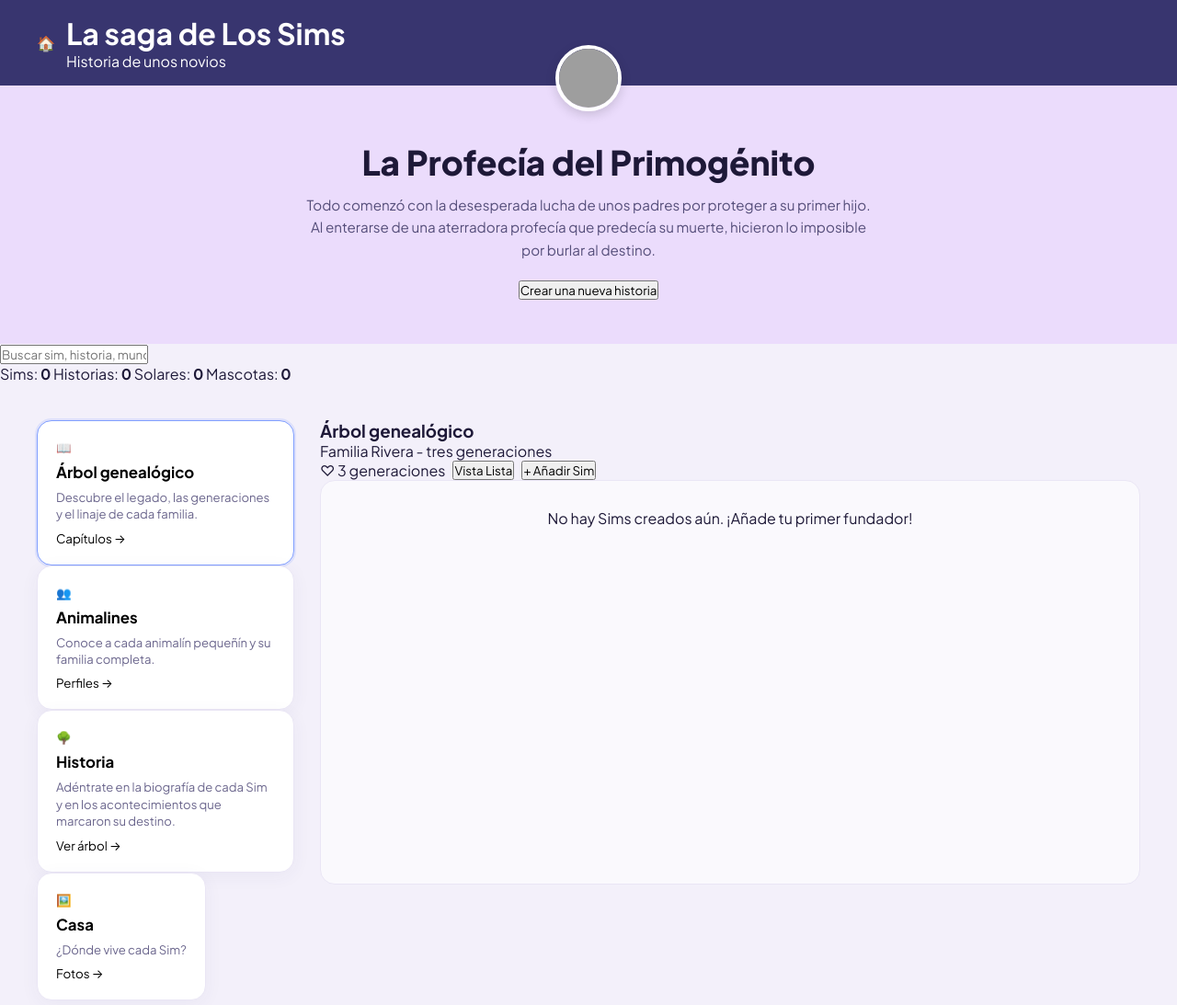
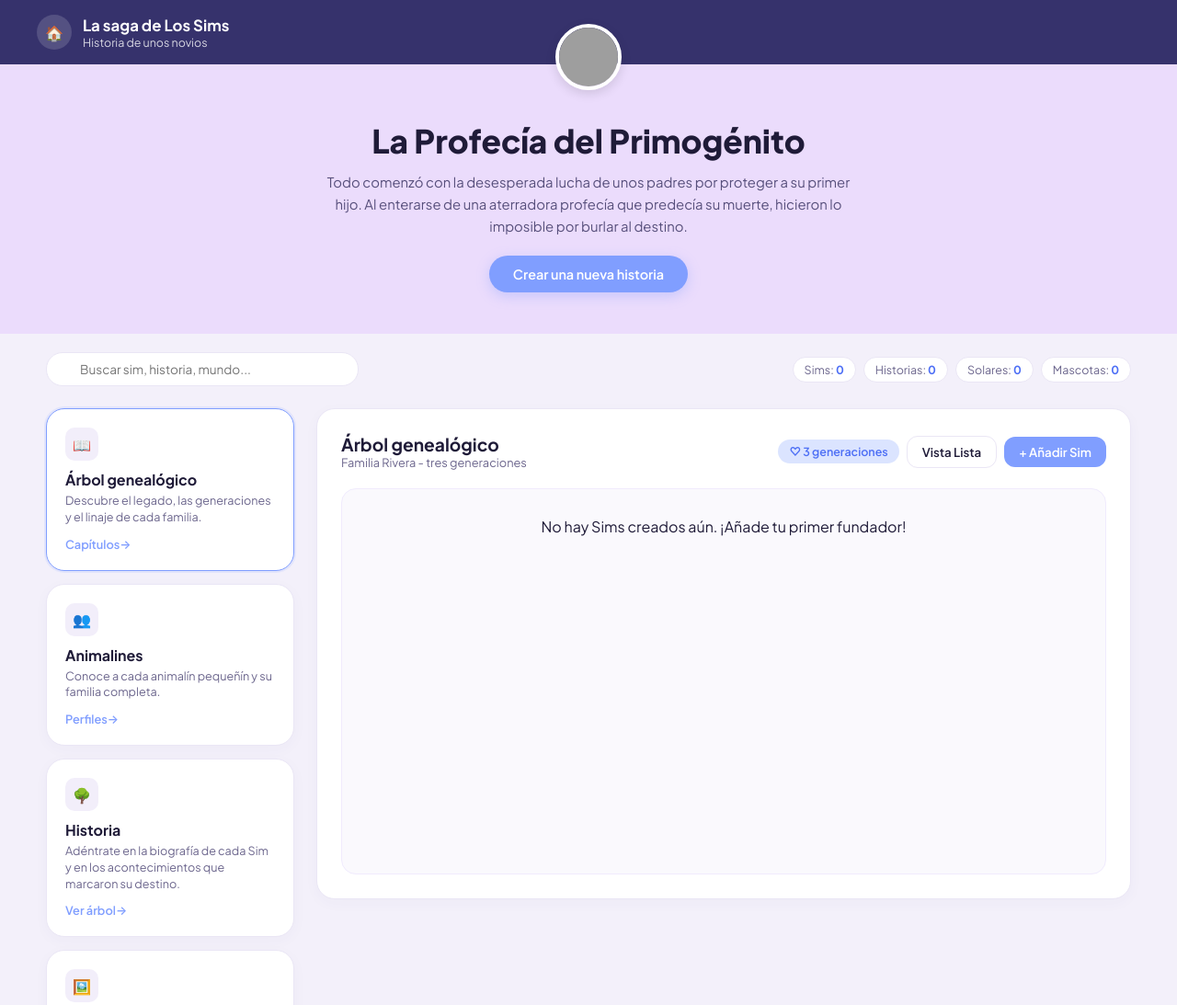
Before and after one commit to steranp2401/Lore-de-los-novios, a plain HTML site: page index.html in a window 1280 px wide. Shown: the top 1093 px of the page at 92% size. Drawn offline with nearby package versions, Linux system fonts and the light colour scheme; no server answers; grey boxes are pictures that could not be loaded.

Commit message:
Update styles.css

```diff
--- a/css/styles.css
+++ b/css/styles.css
@@ -1,15 +1,13 @@
 :root {
-  --nav-bg: #38356f;
-  --hero-bg: #ebdcfc;
-  --bg-main: #f3f0fa;
-  --card-bg: #ffffff;
-  --text-dark: #1e1938;
-  --text-muted: #6b668d;
-  --accent-blue: #809eff;
-  --border-color: #eae6f5;
-  --radius-lg: 24px;
-  --radius-md: 16px;
-  --shadow-sm: 0 4px 20px rgba(55, 51, 114, 0.05);
+  --color-header: #36326c;
+  --color-hero: #ebdcfc;
+  --color-bg: #f3f0fa;
+  --color-card: #ffffff;
+  --color-text-main: #1f1b38;
+  --color-text-muted: #6c668d;
+  --color-accent: #809eff;
+  --color-border: #eae6f5;
+  --radius-card: 20px;
 }
 
 * {
@@ -20,14 +18,14 @@
 }
 
 body {
-  background-color: var(--bg-main);
-  color: var(--text-dark);
-  padding-bottom: 60px;
+  background-color: var(--color-bg);
+  color: var(--color-text-main);
+  padding-bottom: 50px;
 }
 
-/* HEADER / CABECERA */
+/* HEADER SUPERIOR OSCURO */
 header {
-  background-color: var(--nav-bg);
+  background-color: var(--color-header);
   color: #ffffff;
   padding: 16px 40px;
   display: flex;
@@ -42,28 +40,27 @@
   gap: 12px;
 }
 
-.brand-icon {
-  width: 40px;
-  height: 40px;
+.plumbob-badge {
+  width: 38px;
+  height: 38px;
   background: rgba(255, 255, 255, 0.15);
   border-radius: 50%;
   display: flex;
   align-items: center;
   justify-content: center;
-  color: #ffffff;
 }
 
-.brand-text h1 {
-  font-size: 1.1rem;
+header h1 {
+  font-size: 1.05rem;
   font-weight: 700;
 }
 
-.brand-text p {
-  font-size: 0.8rem;
+header p {
+  font-size: 0.78rem;
   opacity: 0.8;
 }
 
-/* AVATAR SUPERPUESTO EXACTO AL CENTRO */
+/* AVATAR CENTRADO EXACTO EN LA LÍNEA DEL HEADER */
 .header-avatar {
   position: absolute;
   left: 50%;
@@ -74,7 +71,7 @@
   border-radius: 50%;
   border: 4px solid #ffffff;
   overflow: hidden;
-  box-shadow: 0 4px 12px rgba(0,0,0,0.15);
+  box-shadow: 0 4px 12px rgba(0,0,0,0.12);
   z-index: 10;
 }
 
@@ -84,223 +81,226 @@
   object-fit: cover;
 }
 
-/* SECCIÓN HERO (LILA) */
+/* SECCIÓN HERO LILA */
 .hero {
-  background-color: var(--hero-bg);
+  background-color: var(--color-hero);
   text-align: center;
-  padding: 60px 20px 48px 20px;
+  padding: 60px 20px 45px 20px;
 }
 
 .hero h2 {
-  font-size: 2.3rem;
+  font-size: 2.2rem;
   font-weight: 800;
-  color: var(--text-dark);
+  color: var(--color-text-main);
   margin-bottom: 12px;
 }
 
 .hero p {
-  max-width: 620px;
+  max-width: 600px;
   margin: 0 auto 20px auto;
-  color: #554e7a;
+  color: #58507c;
+  font-size: 0.93rem;
   line-height: 1.6;
-  font-size: 0.95rem;
 }
 
-.btn-primary {
-  background-color: var(--accent-blue);
+.btn-hero {
+  background-color: var(--color-accent);
   color: #ffffff;
   border: none;
-  padding: 12px 28px;
-  border-radius: 30px;
+  padding: 11px 26px;
+  border-radius: 24px;
   font-weight: 600;
-  font-size: 0.95rem;
+  font-size: 0.9rem;
   cursor: pointer;
-  transition: all 0.2s ease;
-  box-shadow: 0 4px 14px rgba(128, 158, 255, 0.4);
+  box-shadow: 0 4px 14px rgba(128, 158, 255, 0.35);
+  transition: transform 0.2s;
 }
 
-.btn-primary:hover {
-  transform: translateY(-2px);
-  background-color: #6c8eff;
+.btn-hero:hover {
+  transform: translateY(-1px);
 }
 
-/* CONTENEDOR GENERAL (SIDEBAR + CONTENIDO) */
+/* CONTROLES OCULTOS O SUPLEMENTARIOS (Buscador y estadísticas para Supabase) */
+.top-controls {
+  max-width: 1220px;
+  margin: 20px auto 0 auto;
+  padding: 0 20px;
+  display: flex;
+  justify-content: space-between;
+  align-items: center;
+  gap: 15px;
+  flex-wrap: wrap;
+}
+
+.search-box {
+  flex: 1;
+  max-width: 340px;
+  position: relative;
+}
+
+.search-box input {
+  width: 100%;
+  padding: 9px 14px 9px 36px;
+  border-radius: 18px;
+  border: 1px solid var(--color-border);
+  background: #ffffff;
+  outline: none;
+  font-size: 0.85rem;
+}
+
+.stats-badges {
+  display: flex;
+  gap: 8px;
+}
+
+.stat-pill {
+  background: #ffffff;
+  border: 1px solid var(--color-border);
+  padding: 5px 12px;
+  border-radius: 16px;
+  font-size: 0.78rem;
+  color: var(--color-text-muted);
+}
+
+.stat-pill strong {
+  color: #4c6ef5;
+}
+
+/* LAYOUT PRINCIPAL: 2 COLUMNAS (SIDEBAR IZQUIERDA + VISTA DERECHA) */
 .main-layout {
-  max-width: 1240px;
-  margin: 40px auto 0 auto;
+  max-width: 1220px;
+  margin: 24px auto 0 auto;
   padding: 0 20px;
   display: grid;
-  grid-template-columns: 280px 1fr;
-  gap: 28px;
+  grid-template-columns: 270px 1fr;
+  gap: 24px;
 }
 
-/* BARRA LATERAL CON LAS 4 TARJETAS */
-.sidebar {
+/* BARRA LATERAL (TARJETAS BLANCAS CON ICONO, TÍTULO, TEXTO Y FLECHA) */
+nav {
   display: flex;
   flex-direction: column;
-  gap: 16px;
+  gap: 14px;
 }
 
 .nav-card {
-  background-color: var(--card-bg);
-  border-radius: var(--radius-md);
+  background-color: var(--color-card);
+  border-radius: var(--radius-card);
   padding: 20px;
-  box-shadow: var(--shadow-sm);
+  border: 1px solid var(--color-border);
+  box-shadow: 0 4px 16px rgba(55, 51, 114, 0.03);
   display: flex;
   flex-direction: column;
-  gap: 8px;
-  border: 1px solid var(--border-color);
+  text-align: left;
   cursor: pointer;
-  transition: transform 0.2s ease, box-shadow 0.2s ease;
-  text-align: left;
+  transition: all 0.2s ease;
+  width: 100%;
 }
 
 .nav-card:hover {
   transform: translateY(-2px);
-  box-shadow: 0 8px 24px rgba(55, 51, 114, 0.08);
+  box-shadow: 0 6px 20px rgba(55, 51, 114, 0.06);
 }
 
 .nav-card.active {
-  border-color: var(--accent-blue);
-  box-shadow: 0 0 0 2px rgba(128, 158, 255, 0.2);
+  border-color: var(--color-accent);
+  box-shadow: 0 0 0 2px rgba(128, 158, 255, 0.15);
 }
 
-.card-icon {
+.card-icon-box {
   width: 36px;
   height: 36px;
-  background-color: #f0ebfd;
-  color: #7c52f6;
+  background-color: #f2eefa;
+  color: #7b52f6;
   border-radius: 10px;
   display: flex;
   align-items: center;
   justify-content: center;
+  font-size: 1rem;
+  margin-bottom: 10px;
+}
+
+.nav-card h3 {
+  font-size: 1rem;
+  font-weight: 700;
+  color: var(--color-text-main);
   margin-bottom: 4px;
 }
 
-.nav-card h3 {
-  font-size: 1.05rem;
-  font-weight: 700;
+.nav-card p {
+  font-size: 0.79rem;
+  color: var(--color-text-muted);
+  line-height: 1.4;
+  margin-bottom: 12px;
 }
 
-.nav-card p {
-  font-size: 0.82rem;
-  color: var(--text-muted);
-  line-height: 1.4;
+.card-action-row {
+  display: flex;
+  justify-content: space-between;
+  align-items: center;
+  font-size: 0.8rem;
+  font-weight: 600;
+  color: var(--color-accent);
 }
 
-.card-link {
-  color: var(--accent-blue);
-  font-size: 0.82rem;
-  font-weight: 600;
-  margin-top: 4px;
-}
-
-/* CONTENEDOR PRINCIPAL DERECHO */
-.tree-container {
-  background-color: var(--card-bg);
-  border-radius: var(--radius-lg);
-  padding: 28px;
-  box-shadow: var(--shadow-sm);
-  border: 1px solid var(--border-color);
-}
-
-.tree-header {
-  display: flex;
-  align-items: center;
-  justify-content: space-between;
-  margin-bottom: 24px;
-  flex-wrap: wrap;
-  gap: 12px;
-}
-
-.tree-header h3 {
-  font-size: 1.25rem;
-  font-weight: 700;
-}
-
-.tree-header p {
-  font-size: 0.85rem;
-  color: var(--text-muted);
-}
-
-.pill {
-  background-color: #dbe4ff;
-  color: #4c6ef5;
-  padding: 6px 14px;
-  border-radius: 20px;
-  font-size: 0.8rem;
-  font-weight: 600;
-}
-
-.tree-viewport {
-  background-color: #faf9fd;
-  border: 1px solid var(--border-color);
-  border-radius: var(--radius-md);
-  padding: 30px 15px;
-  overflow-x: auto;
-  text-align: center;
-  min-height: 440px;
-}
-
-/* ESTILOS DE TABS Y GRID GENERALES */
+/* ÁREA DE CONTENIDO (CONTENEDOR BLANCO DERECHO) */
 .tab-content {
   display: none;
+  background-color: var(--color-card);
+  border-radius: var(--radius-card);
+  padding: 26px;
+  border: 1px solid var(--color-border);
+  box-shadow: 0 4px 16px rgba(55, 51, 114, 0.03);
 }
 
 .tab-content.active {
   display: block;
 }
 
-.cards-grid {
-  display: grid;
-  grid-template-columns: repeat(auto-fill, minmax(280px, 1fr));
-  gap: 20px;
+.tree-header-flex {
+  display: flex;
+  justify-content: space-between;
+  align-items: center;
+  margin-bottom: 20px;
 }
 
-.info-card {
-  background-color: #ffffff;
-  border: 1px solid var(--border-color);
-  border-left: 4px solid var(--accent-blue);
-  padding: 20px;
-  border-radius: var(--radius-md);
-  position: relative;
-  display: flex;
-  flex-direction: column;
-  gap: 8px;
+.tree-header-flex h3 {
+  font-size: 1.2rem;
+  font-weight: 700;
+  color: var(--color-text-main);
 }
 
-.info-card h3 {
-  font-size: 1.05rem;
-  font-weight: 700;
+.tree-header-flex p {
+  font-size: 0.8rem;
+  color: var(--color-text-muted);
 }
 
-.info-card .meta {
-  font-size: 0.82rem;
+.gen-pill {
+  background-color: #dbe4ff;
   color: #4c6ef5;
+  padding: 5px 12px;
+  border-radius: 16px;
+  font-size: 0.78rem;
   font-weight: 600;
+  display: flex;
+  align-items: center;
+  gap: 4px;
 }
 
-.info-card p {
-  font-size: 0.88rem;
-  color: var(--text-muted);
+/* ÁREA INTERNA DEL ÁRBOL GENEALÓGICO */
+.tree-viewport {
+  background-color: #faf9fd;
+  border-radius: 16px;
+  border: 1px solid #f0ebfd;
+  padding: 30px 15px;
+  min-height: 420px;
+  overflow-x: auto;
+  text-align: center;
 }
 
-.delete-btn {
-  position: absolute;
-  top: 14px;
-  right: 14px;
-  background: transparent;
-  border: none;
-  color: var(--text-muted);
-  cursor: pointer;
-  font-size: 1.1rem;
-}
-
-.delete-btn:hover { color: #ff4d4d; }
-
-/* ÁRBOL DE SIMS JERÁRQUICO (CONEXIONES) */
+/* ESTILOS DE LOS NODOS DEL ÁRBOL (TARJETAS DE LOS SIMS) */
 .tree-wrapper ul {
-  padding-top: 24px;
+  padding-top: 20px;
   position: relative;
   display: flex;
   justify-content: center;
@@ -311,7 +311,7 @@
   text-align: center;
   list-style-type: none;
   position: relative;
-  padding: 24px 12px 0 12px;
+  padding: 20px 10px 0 10px;
 }
 
 .tree-wrapper li::before, .tree-wrapper li::after {
@@ -321,8 +321,7 @@
   right: 50%;
   border-top: 2px solid #b1a7d0;
   width: 50%;
-  height: 24px;
-  opacity: 0.6;
+  height: 20px;
 }
 
 .tree-wrapper li::after {
@@ -339,47 +338,121 @@
 
 .sim-tree-card {
   background-color: #ffffff;
-  border: 1px solid var(--border-color);
-  border-radius: var(--radius-md);
+  border: 1px solid var(--color-border);
+  border-radius: var(--radius-card);
   padding: 16px;
-  min-width: 190px;
-  max-width: 220px;
+  width: 170px;
   display: inline-block;
-  text-align: left;
-  box-shadow: 0 4px 16px rgba(0, 0, 0, 0.04);
+  text-align: center;
+  box-shadow: 0 4px 14px rgba(0,0,0,0.03);
+}
+
+.sim-tree-card .sim-avatar {
+  width: 54px;
+  height: 54px;
+  border-radius: 50%;
+  margin: 0 auto 10px auto;
+  overflow: hidden;
+}
+
+.sim-tree-card .sim-avatar img {
+  width: 100%;
+  height: 100%;
+  object-fit: cover;
 }
 
 .sim-tree-card h4 {
-  font-size: 0.98rem;
+  font-size: 0.9rem;
   font-weight: 700;
-  color: var(--text-dark);
-  margin-bottom: 4px;
+  color: var(--color-text-main);
+  margin-bottom: 2px;
 }
 
 .sim-tree-meta {
-  font-size: 0.8rem;
-  color: var(--text-muted);
-  margin-bottom: 8px;
+  font-size: 0.75rem;
+  color: var(--color-text-muted);
 }
 
 .mini-btn {
   background: #f0ebfd;
   border: none;
   color: #7c52f6;
-  font-size: 0.75rem;
-  padding: 4px 8px;
+  font-size: 0.72rem;
+  padding: 3px 8px;
   border-radius: 6px;
   cursor: pointer;
   font-weight: 600;
-  margin-top: 4px;
+  margin-top: 6px;
 }
 
-/* MODALES */
+/* GRID GENERAL PARA LORE, CASAS, MASCOTAS */
+.cards-grid {
+  display: grid;
+  grid-template-columns: repeat(auto-fill, minmax(260px, 1fr));
+  gap: 18px;
+}
+
+.info-card {
+  background-color: #ffffff;
+  border: 1px solid var(--color-border);
+  border-radius: 16px;
+  padding: 18px;
+  position: relative;
+  display: flex;
+  flex-direction: column;
+  gap: 6px;
+}
+
+.info-card h3 {
+  font-size: 1rem;
+  font-weight: 700;
+}
+
+.info-card .meta {
+  font-size: 0.78rem;
+  color: #4c6ef5;
+  font-weight: 600;
+}
+
+.info-card p {
+  font-size: 0.85rem;
+  color: var(--color-text-muted);
+}
+
+.delete-btn {
+  position: absolute;
+  top: 14px;
+  right: 14px;
+  background: transparent;
+  border: none;
+  color: var(--color-text-muted);
+  cursor: pointer;
+  font-size: 1rem;
+}
+
+/* BOTONES Y MODALES */
+.action-btn {
+  background-color: var(--color-accent);
+  color: #ffffff;
+  border: none;
+  padding: 8px 16px;
+  border-radius: 12px;
+  font-weight: 600;
+  font-size: 0.83rem;
+  cursor: pointer;
+}
+
+.action-btn.secondary {
+  background-color: #ffffff;
+  color: var(--color-text-main);
+  border: 1px solid var(--color-border);
+}
+
 .modal-overlay {
   display: none;
   position: fixed;
   top: 0; left: 0; width: 100%; height: 100%;
-  background: rgba(30, 25, 56, 0.6);
+  background: rgba(30, 25, 56, 0.5);
   backdrop-filter: blur(4px);
   justify-content: center;
   align-items: center;
@@ -388,20 +461,20 @@
 
 .modal-card {
   background: #ffffff;
-  border-radius: var(--radius-lg);
-  padding: 28px;
+  border-radius: var(--radius-card);
+  padding: 26px;
   width: 90%;
-  max-width: 500px;
+  max-width: 480px;
   box-shadow: 0 10px 30px rgba(0,0,0,0.15);
 }
 
-.form-group { margin-bottom: 14px; }
-.form-group label { display: block; margin-bottom: 4px; font-size: 0.85rem; color: var(--text-muted); }
+.form-group { margin-bottom: 12px; }
+.form-group label { display: block; margin-bottom: 4px; font-size: 0.82rem; color: var(--color-text-muted); }
 .form-group input, .form-group textarea, .form-group select {
-  width: 100%; padding: 10px; border-radius: 8px; border: 1px solid var(--border-color); outline: none;
+  width: 100%; padding: 9px; border-radius: 8px; border: 1px solid var(--color-border); outline: none; font-size: 0.88rem;
 }
-.modal-actions { display: flex; justify-content: flex-end; gap: 10px; margin-top: 20px; }
-.cancel-btn { background: transparent; border: 1px solid var(--border-color); padding: 8px 16px; border-radius: 8px; cursor: pointer; }
+.modal-actions { display: flex; justify-content: flex-end; gap: 8px; margin-top: 18px; }
+.cancel-btn { background: transparent; border: 1px solid var(--color-border); padding: 7px 14px; border-radius: 8px; cursor: pointer; font-size: 0.83rem; }
 
 @media (max-width: 900px) {
   .main-layout { grid-template-columns: 1fr; }
```
